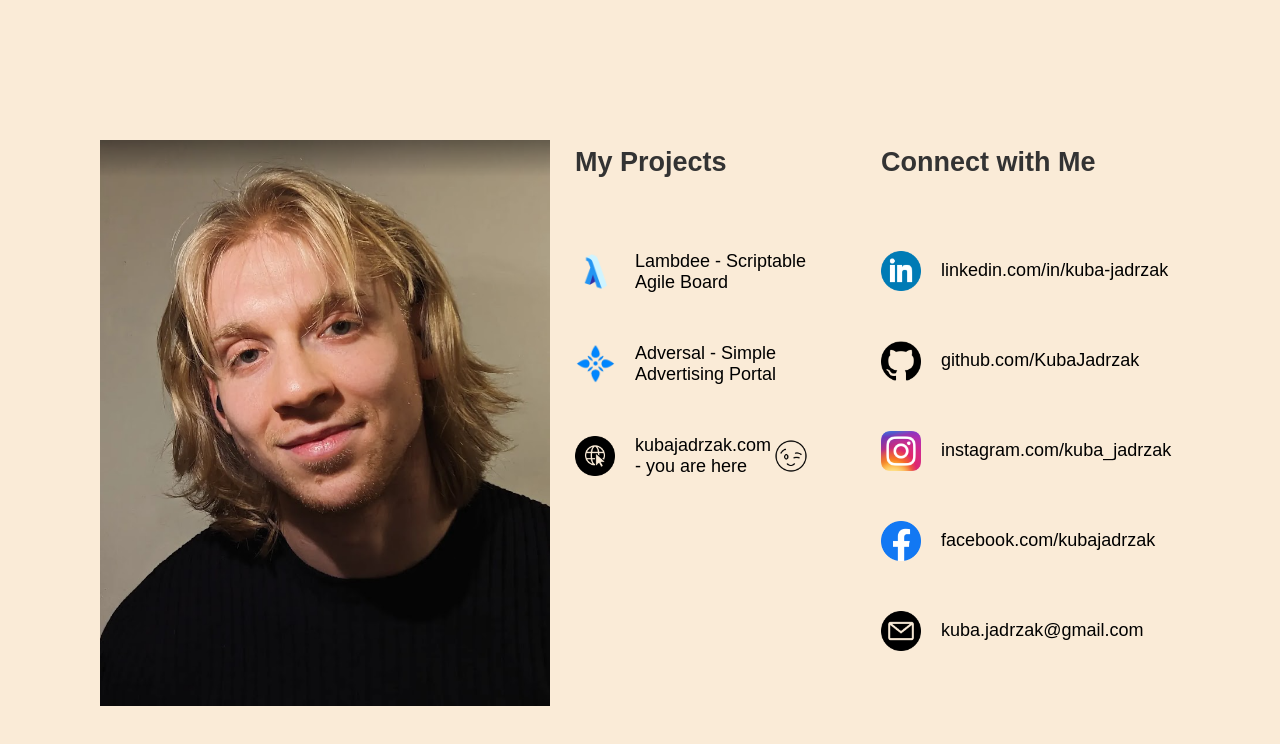
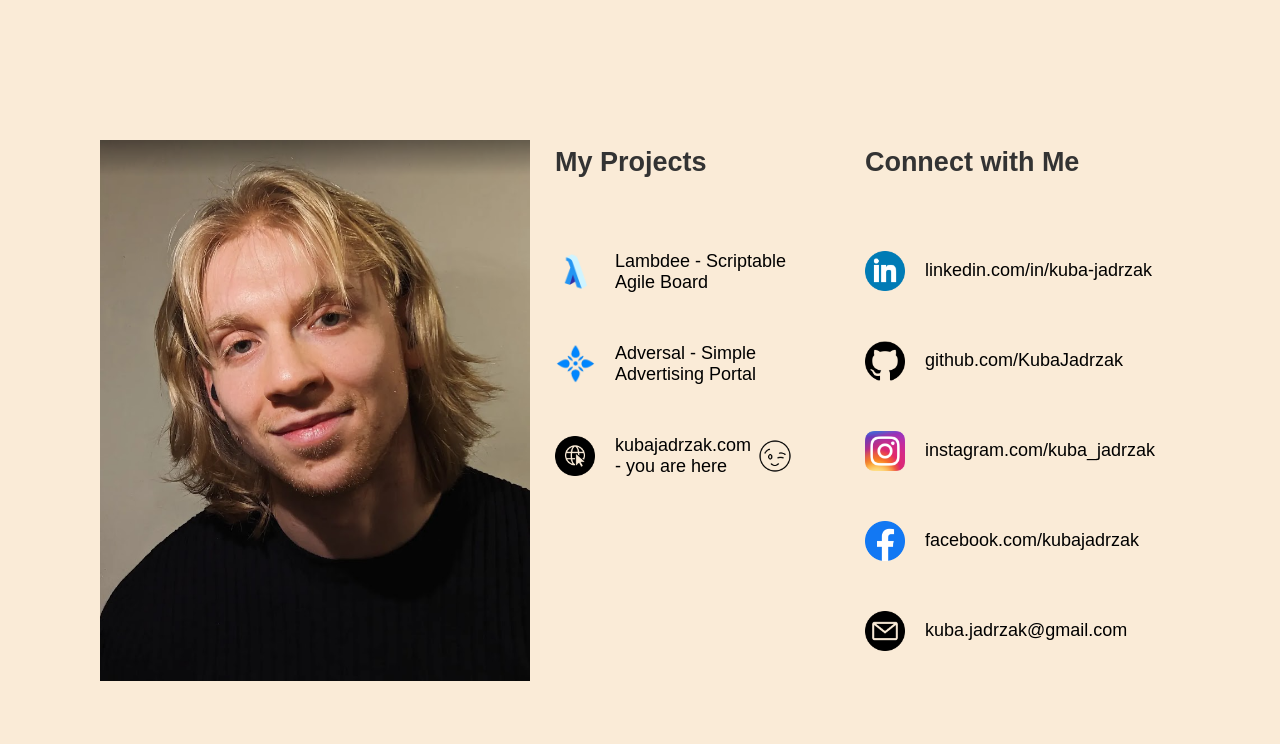
Before and after one commit to KubaJadrzak/Kuba-Jadrzak-Personal-Website, a plain HTML site: page index.html in a window 1280 px wide. Drawn offline with Linux system fonts and the light colour scheme.

Commit message:
layout improvements 2

```diff
--- a/style.css
+++ b/style.css
@@ -20,12 +20,12 @@ body {
 
 #profile-picture img {
     margin-top: 40px;
-    width: 450px;
+    width: 430px;
     height: auto;
 }
 
 .social-media {
-    width: 450px;
+    width: 430px;
 }
 
 .social-media h2 {
```
